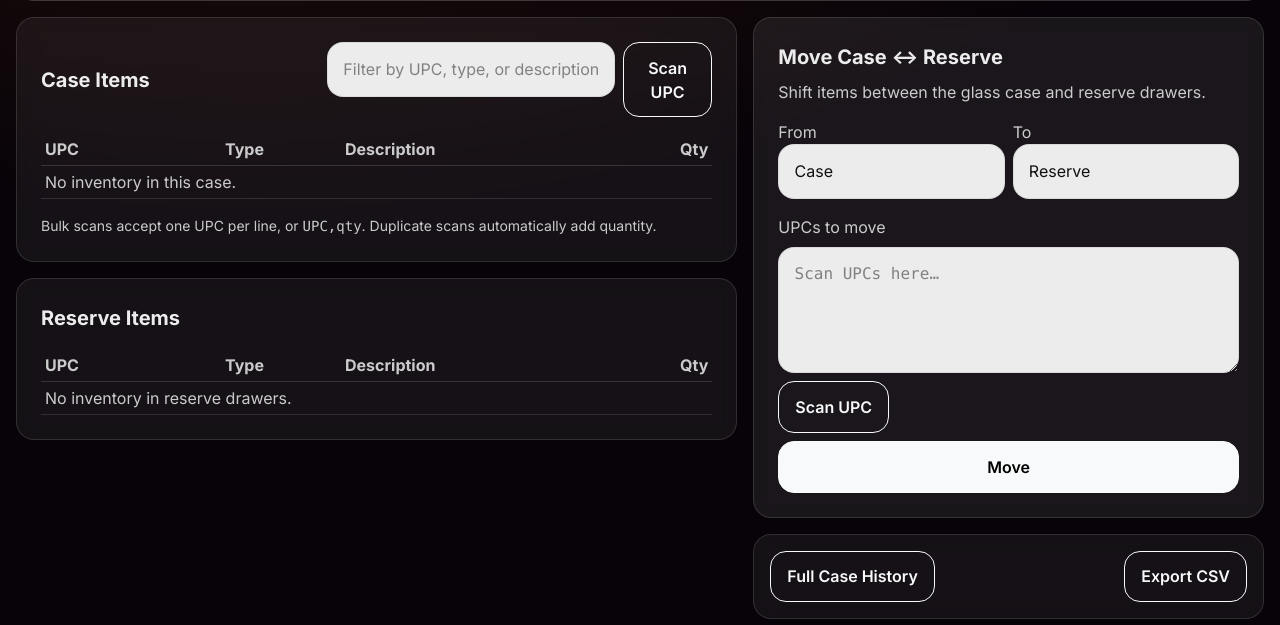
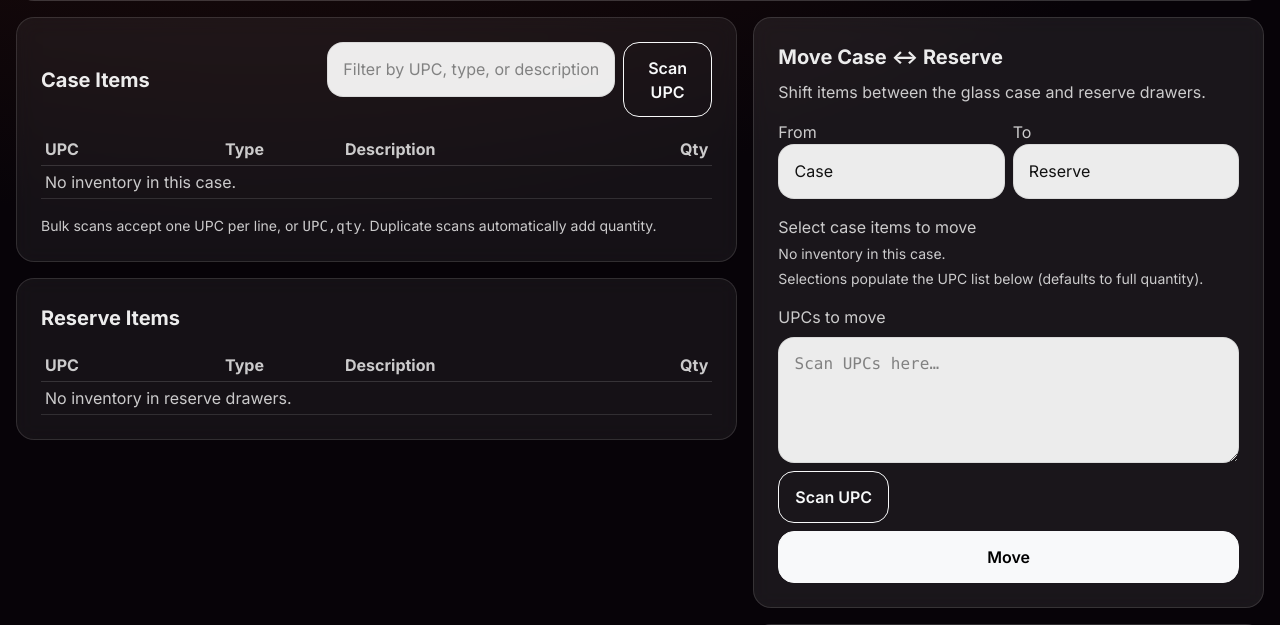
Before and after one commit to Johnjr00/Jewelry_CC, a Flask app: page /cases/NEW-RECEIPTS in a window 1280 px wide. Shown: the part 576-1201 px from the top of the page. Run offline with Flask 3, Linux system fonts and the light colour scheme; the visitor is signed in with stand-in values (Sample User, id 1); data comes from the database, SQL or seed files in the repository; data that the repository does not hold is empty.

Commit message:
Add case item selector for reserve moves

```diff
--- a/templates/case.html
+++ b/templates/case.html
@@ -201,6 +201,27 @@
             </div>
           </div>
 
+          <div class="mt-2">
+            <label class="form-label text-white-50 mb-1">Select case items to move</label>
+            <div class="list-group list-group-flush small" style="max-height: 220px; overflow-y: auto;">
+              {% for i in items %}
+              <label class="list-group-item bg-transparent text-white d-flex gap-2 align-items-start">
+                <input class="form-check-input mt-1 case-move-item" type="checkbox" value="{{ i.upc }}" data-qty="{{ i.qty }}">
+                <span>
+                  <span class="mono">{{ i.upc }}</span>
+                  {% if i.item_type %}<span class="text-white-50"> · {{ i.item_type }}</span>{% endif %}
+                  {% if i.description %}<div class="text-white-50">{{ i.description }}</div>{% endif %}
+                  <div class="text-white-50">Qty: {{ i.qty }}</div>
+                </span>
+              </label>
+              {% endfor %}
+              {% if items|length == 0 %}
+                <div class="text-white-50">No inventory in this case.</div>
+              {% endif %}
+            </div>
+            <div class="text-white-50 small mt-1">Selections populate the UPC list below (defaults to full quantity).</div>
+          </div>
+
           <label class="form-label text-white-50 mb-0 mt-2">UPCs to move</label>
           <div class="d-flex flex-column gap-2">
             <textarea class="form-control mono" id="case-transfer-upcs" name="upcs" rows="4" placeholder="Scan UPCs here…"></textarea>
@@ -265,6 +286,8 @@
 <script>
   const filterBox = document.getElementById("filterBox");
   const table = document.getElementById("invTable");
+  const moveTarget = document.getElementById("case-transfer-upcs");
+  const moveCheckboxes = document.querySelectorAll(".case-move-item");
 
   if (filterBox && table) {
     filterBox.addEventListener("input", () => {
@@ -275,6 +298,31 @@
       }
     });
   }
+
+  if (moveTarget && moveCheckboxes.length) {
+    const syncMoveList = () => {
+      const lines = [];
+      moveCheckboxes.forEach((checkbox) => {
+        if (checkbox.checked) {
+          const upc = checkbox.value;
+          const qty = parseInt(checkbox.dataset.qty || "1", 10);
+          if (!upc) {
+            return;
+          }
+          if (Number.isFinite(qty) && qty > 1) {
+            lines.push(`${upc},${qty}`);
+          } else {
+            lines.push(upc);
+          }
+        }
+      });
+      moveTarget.value = lines.join("\n");
+    };
+
+    moveCheckboxes.forEach((checkbox) => {
+      checkbox.addEventListener("change", syncMoveList);
+    });
+  }
 </script>
 
 {% endblock %}
```
